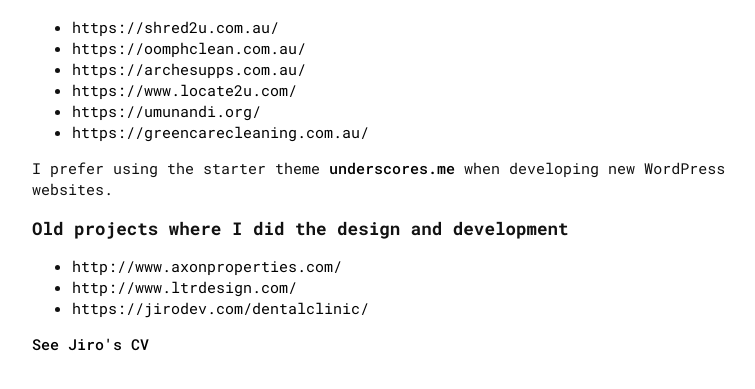
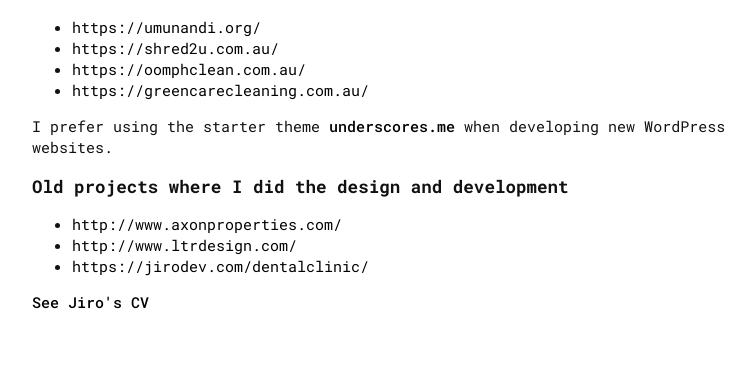
Before and after one commit to jirodearmas/jirodearmas.github.io, a plain HTML site: page links.html in a window 1280 px wide. Shown: the part 71-460 px from the top of the page, without its empty margins (258-1013 px from the left). Drawn offline with Linux system fonts and the light colour scheme.

Commit message:
Update links.html

```diff
--- a/links.html
+++ b/links.html
@@ -53,11 +53,9 @@
 	<div class="container">
 		<h1>Past WordPress projects:</h1>
 		<ul>
+			<li><a href="https://umunandi.org/" target="_blank">https://umunandi.org/</a></li>
 			<li><a href="https://shred2u.com.au/" target="_blank">https://shred2u.com.au/</a></li>
 			<li><a href="https://oomphclean.com.au/" target="_blank">https://oomphclean.com.au/</a></li>
-			<li><a href="https://archesupps.com.au/" target="_blank">https://archesupps.com.au/</a></li>
-			<li><a href="https://www.locate2u.com/" target="_blank">https://www.locate2u.com/</a></li>
-			<li><a href="https://umunandi.org/" target="_blank">https://umunandi.org/</a></li>
 			<li><a href="https://greencarecleaning.com.au/" target="_blank">https://greencarecleaning.com.au/</a></li>
 		</ul>
 		<p>I prefer using the starter theme <a href="https://underscores.me/" target="_blank"><strong>underscores.me</strong></a> when developing new WordPress websites. </p>
```
